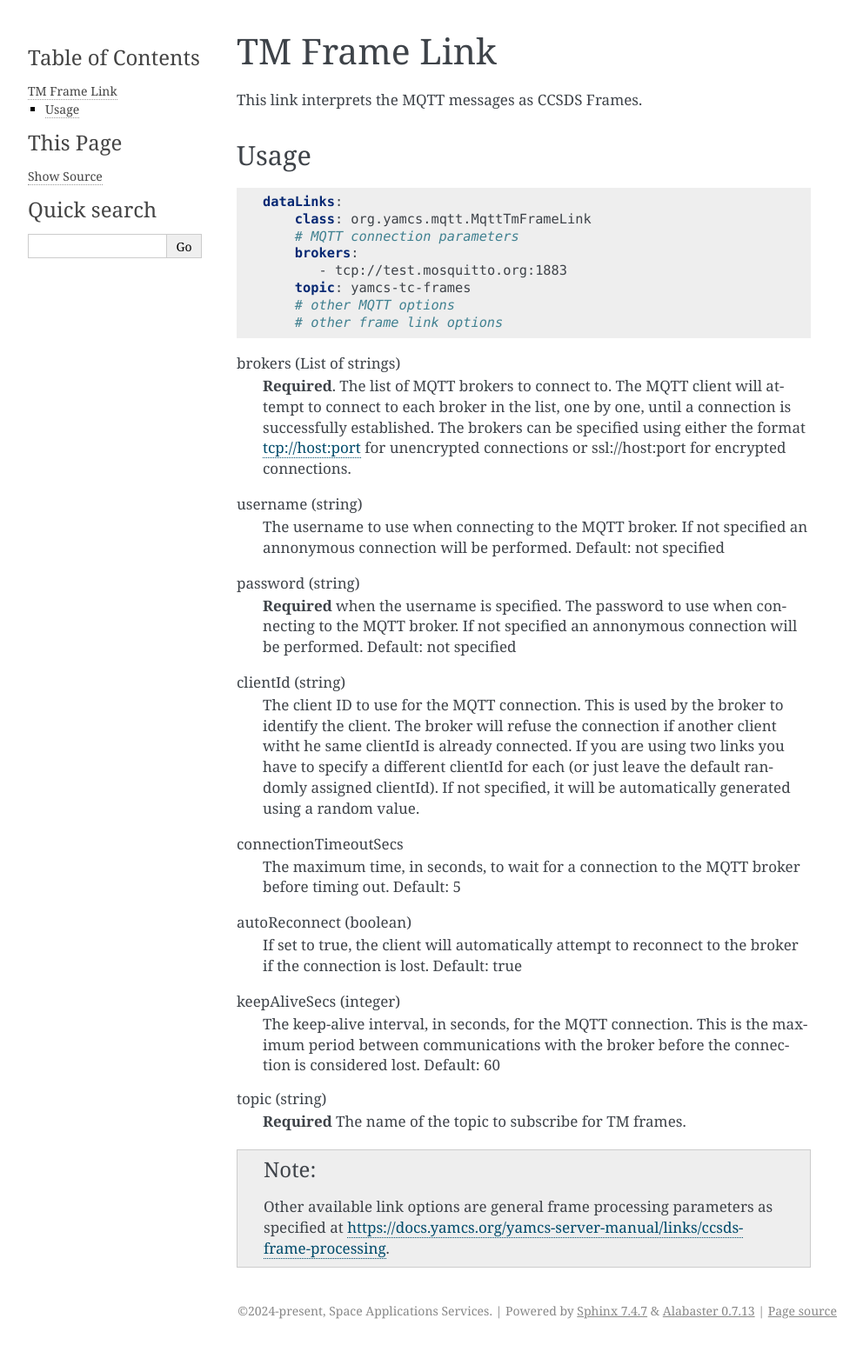
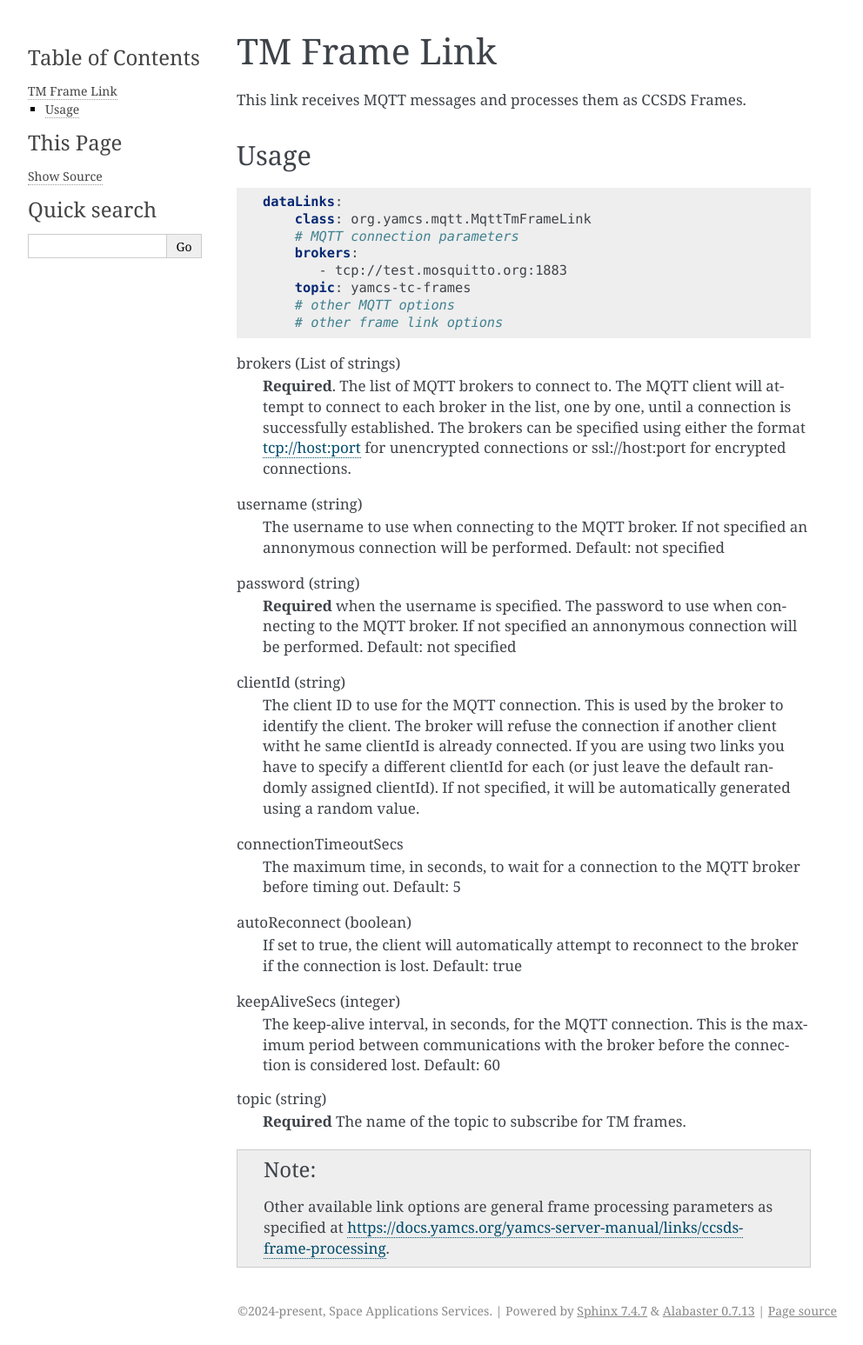
Before and after one commit to tm2space/yamcs-mqtt, a Sphinx documentation site: the page built from docs/links/frame_tm.rst, in a window 1280 px wide. Shown: the whole page at 87% size, without its empty margins (148-1140 px from the left). Built offline with Sphinx 7.4.7, drawn with Linux system fonts in a browser that asks for light colours.

```diff
--- a/docs/links/frame_tc.rst
+++ b/docs/links/frame_tc.rst
@@ -22,7 +22,7 @@ Options
 
 .. include:: _includes/mqtt-common-options.rst
 
-topic (string(
+topic (string)
     **Required** The name of the topic to which the TC frames are sent.
     Default: not specified
 
--- a/docs/links/frame_tm.rst
+++ b/docs/links/frame_tm.rst
@@ -1,7 +1,7 @@
 TM Frame Link
 =============
 
-This link interprets the MQTT messages as CCSDS Frames.
+This link receives MQTT messages and processes them as CCSDS Frames.
 
 Usage
 -----
--- a/pom.xml
+++ b/pom.xml
@@ -41,7 +41,7 @@
 
 	<properties>
 		<project.build.sourceEncoding>UTF-8</project.build.sourceEncoding>
-		<yamcsVersion>5.10.0-SNAPSHOT</yamcsVersion>
+		<yamcsVersion>5.10.0</yamcsVersion>
 	</properties>
 
 	<dependencies>
```
